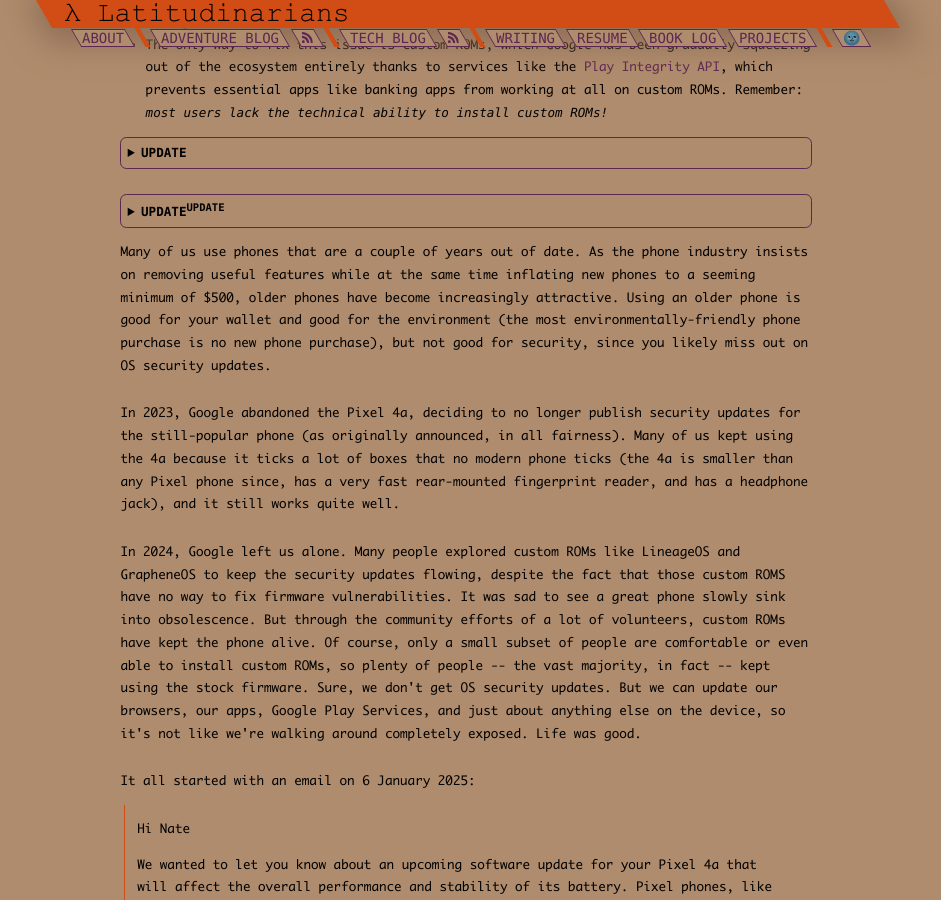
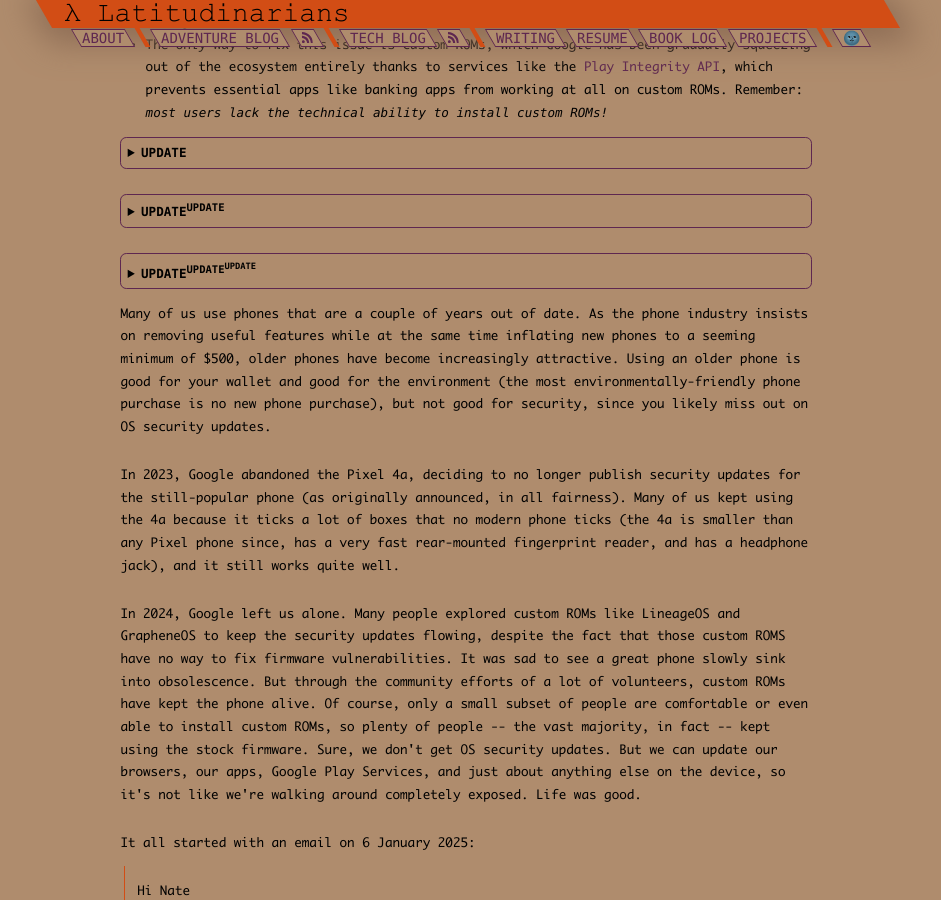
Before and after one commit to nathan-contino/nathan-contino.github.io, a Jekyll site: the page built from _posts/techblog/2025-01-09-the-day-google-killed-the-pixel-4a.md, in a window 1280 px wide and 900 px high, scrolled down 519 px. Shown: the whole window, without its empty margins (174-1115 px from the left). Built offline with Jekyll 4.4.1, drawn with Linux system fonts in a browser that asks for light colours.

Commit message:
pixel 4a specifics

```diff
--- a/_posts/techblog/2025-01-09-the-day-google-killed-the-pixel-4a.md
+++ b/_posts/techblog/2025-01-09-the-day-google-killed-the-pixel-4a.md
@@ -60,6 +60,47 @@
 <p>
 I just wish Google would offer a trade-in. Send me a refurbished Pixel 4a with a new, safe battery in the mail. I'll copy over my files and data from my current (old, unsafe battery) 4a. And then mail it back. Then Google can refurbish <em>my</em> Pixel 4a for someone else. No downtime required, and I'm sure they have a stockpile of refurbished phones somewhere for warranties and such. But currently my only battery replacement option is a mail-in one, and I <em>cannot</em> go without my phone for 7-10 business days when I need it for basic stuff like 2FA, let alone travel, music, podcasts, emergencies, etc.
 </p>
+
+
+</details>
+
+<p>
+</p>
+
+<details>
+	<summary><strong>UPDATE<sup>UPDATE<sup>UPDATE</sup></sup></strong></summary>
+
+
+<p>
+29 January 2025, <a href="https://social.treehouse.systems/@marcan/113914172433692339">marcan@treehouse.systems took a look at the kernels for the last two 4a firmwares</a>. Turns out that this update does indeed cut battery capacity in half for impacted phones!
+</p>
+
+<p>
+A couple of interesting takeaways:
+</p>
+
+<ul>
+	<li>
+		this commit was built on an engineer's machine, not the usual Android kernel buildsystem used for Pixel phones (likely because that buildsystem has removed support for the 4a)
+	</li>
+	<li>
+		there's no source for this update, so this kernel violates GPL
+	</li>
+	<li>
+		the new kernel was compiled without <a href="https://wiki.gentoo.org/wiki/LTO">Link Time Optimization</a>, which translates to a minimal performance hit for the new kernel
+	</li>
+	<li>
+		they lowered the maximum charge voltage from <strong>4.44 V to 3.95 V</strong> for one of the two known battery profiles for the 4a, so all of that battery now have a maximum capacity of not 3080mAh, but <strong>1539mAh</strong> (for reference, that's about the same battery capacity as the iPhone 5 had).
+	</li>
+</ul>
+
+<p>
+In case you're trying to replace your own battery because, like most people, you can't find one at repair stores, this quote is particularly relevant:
+</p>
+
+<blockquote>
+	You can tell which battery you have physically by the number next to the QR code. 8230015901 is ATL (good) and 8230020501 is LSN (bad). If you're replacing your battery, make sure it's ATL.
+</blockquote>
 
 
 </details>
```
